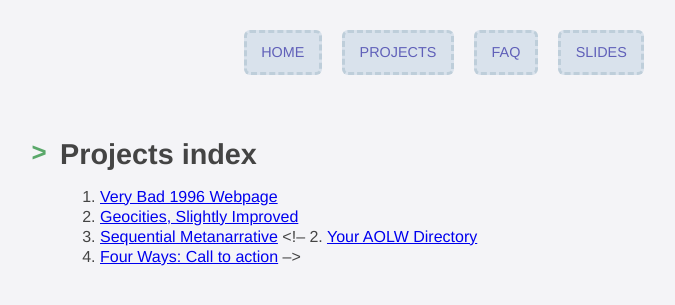
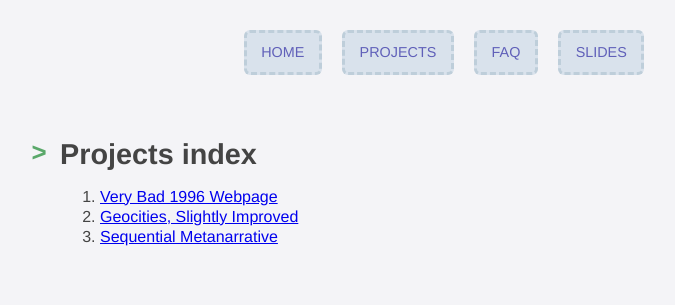
Before and after one commit to thely/artofweb-21, a Jekyll site: the page built from _projects/index.md, in a window 1280 px wide. Shown: the top 305 px of the page, without its empty margins (196-871 px from the left). Built offline with Jekyll 4.4.1, drawn with Linux system fonts in a browser that asks for light colours.

Commit message:
fixing project page

```diff
--- a/_projects/index.md
+++ b/_projects/index.md
@@ -5,11 +5,11 @@ permalink: /projects
 
 ## Projects index
 
-1. [Very Bad 1996 Webpage](./1-geocities)
-2. [Geocities, Slightly Improved](./1p5-geocities-2)
-3. [Sequential Metanarrative](./2-metanarrative)
-<!-- 2. [Your AOLW Directory](./2-aolw-dir)
-3. [Four Ways: Call to action](./3-ctoa) -->
+1. [Very Bad 1996 Webpage](./projects/1-geocities)
+2. [Geocities, Slightly Improved](./projects/1p5-geocities-2)
+3. [Sequential Metanarrative](./projects/2-metanarrative)
+<!-- 2. [Your AOLW Directory](./2-aolw-dir) -->
+<!-- 3. [Four Ways: Call to action](./3-ctoa) -->
 <!-- 4. [Interactive Fiction in Miniature](./4-if-mini) -->
 <!-- 5. [Array exercises](./5-arrays) -->
 <!-- 6. [Uncreative Writing](./6-generative) -->
```
